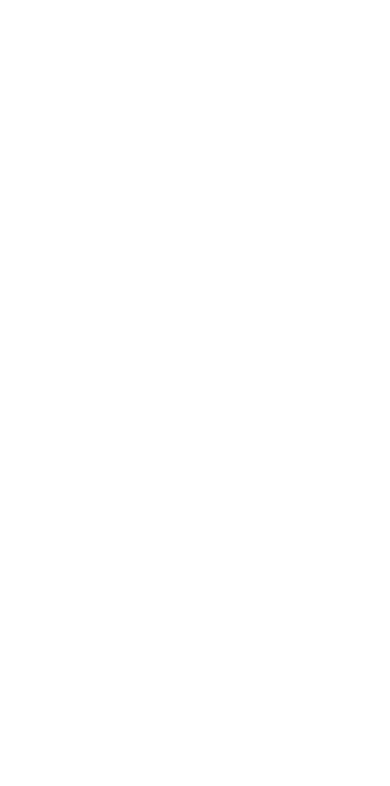
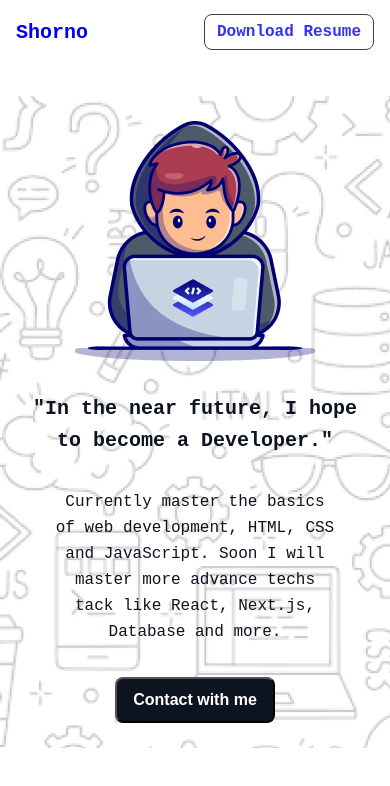
Before and after one commit to Shorno/Assignment_1-PH, a website built with Vite: page index.html in a window 390 px wide. Built offline with nearby package versions, Linux system fonts and the light colour scheme; a web font is replaced by a local one.

Commit message:
hero section

```diff
--- a/index.html
+++ b/index.html
@@ -1,16 +1,31 @@
 <!doctype html>
 <html lang="en">
 <head>
-    <meta charset="UTF-8" />
-    <link rel="icon" type="image/svg+xml" href="/vite.svg" />
-    <meta name="viewport" content="width=device-width, initial-scale=1.0" />
+    <meta charset="UTF-8"/>
+    <link rel="icon" type="image/svg+xml" href="/vite.svg"/>
+    <meta name="viewport" content="width=device-width, initial-scale=1.0"/>
     <link rel="stylesheet" href="style.css">
+    <style>
+        @import url('https://fonts.googleapis.com/css2?family=Azeret+Mono:ital,wght@0,100..900;1,100..900&display=swap');
+    </style>
     <title>Shorno.DEV</title>
 </head>
 
 <body>
 <nav>
-
+    <ul class="nav container">
+        <li class="nav-title"><a href="/">Shorno</a></li>
+        <li class="download-button"><a href="#">Download Resume</a></li>
+    </ul>
 </nav>
+<section class="hero">
+    <div class="hero-container container">
+        <img src="public/Group.png" alt="developer avatar"/>
+        <h1 class="hero-heading">"In the near future, I hope to become a Developer."</h1>
+        <p class="hero-text">Currently master the basics of web development, HTML, CSS and JavaScript. Soon I will
+            master more advance techs tack like React, Next.js, Database and more.</p>
+        <button class="contact-button">Contact with me</button>
+    </div>
+</section>
 </body>
 </html>
--- a/style.css
+++ b/style.css
@@ -0,0 +1,138 @@
+* {
+    margin: 0;
+    padding: 0;
+}
+
+body {
+    font-family: "Azeret Mono", monospace;
+}
+
+ul {
+    list-style: none;
+}
+
+a{
+    text-decoration: none;
+}
+
+.container {
+    max-width: 1280px;
+    margin: 0 auto;
+}
+
+
+
+.nav {
+    display: flex;
+    justify-content: space-between;
+    align-items: center;
+    height: 130px;
+}
+
+.nav-title{
+    color: #0D1321;
+    font-size: 28px;
+    font-style: normal;
+    font-weight: 800;
+    line-height: normal;
+
+}
+
+
+.download-button {
+    font-size: 20px;
+    font-weight: 600;
+    color: #0D1321;
+    padding: 17px 24px;
+    border-radius: 8px;
+    border: 1px solid #0D1321;
+    opacity: 0.8;
+
+}
+
+.hero{
+    background-image: url("public/Hero-bg.png");
+    height: 652px;
+    display: flex;
+    justify-content: center;
+    align-items: center;
+
+
+}
+
+.hero-container{
+    width: 60%;
+    display: flex;
+    flex-direction: column;
+    align-items: center;
+    justify-content: center;
+    gap: 32px;
+    margin: 1rem auto;
+}
+
+.hero-heading{
+    color: #0D1321;
+    text-align: center;
+    font-size: 48px;
+    font-style: normal;
+    font-weight: 800;
+    line-height: 68px; /* 141.667% */
+}
+.hero-text{
+    text-align: center;
+    width: 80%;
+    color: #0D1321;
+    font-size: 16px;
+    font-style: normal;
+    font-weight: 400;
+    line-height: 26px; /* 162.5% */
+}
+
+.contact-button{
+    border-radius: 8px;
+    background: #0D1321;
+    display: flex;
+    padding: 21px 24px;
+    justify-content: center;
+    align-items: center;
+    gap: 10px;
+    color: #FFFFFF;
+    font-size: 20px;
+    font-style: normal;
+    font-weight: 600;
+
+}
+
+/* Responsive */
+@media (max-width: 640px) {
+    .nav {
+        padding: 1rem 1rem;
+        height: 2rem;
+    }
+    .nav-title{
+        font-size: 20px;
+    }
+    .download-button {
+        font-size: 16px;
+        padding: 8px 12px;
+    }
+    .hero-container{
+        width: 90%;
+    }
+    .hero{
+        margin-top: 2rem;
+        display: flex;
+        justify-content: center;
+        align-items: center;
+    }
+
+    .hero-heading{
+        font-size: 20px;
+        font-weight: 600;
+        line-height: 32px; /* 141.667% */
+    }
+    .contact-button{
+        font-size: 16px;
+        padding: 12px 16px;
+    }
+}
```
Lines whose indentation alone changed are shown as unchanged.
